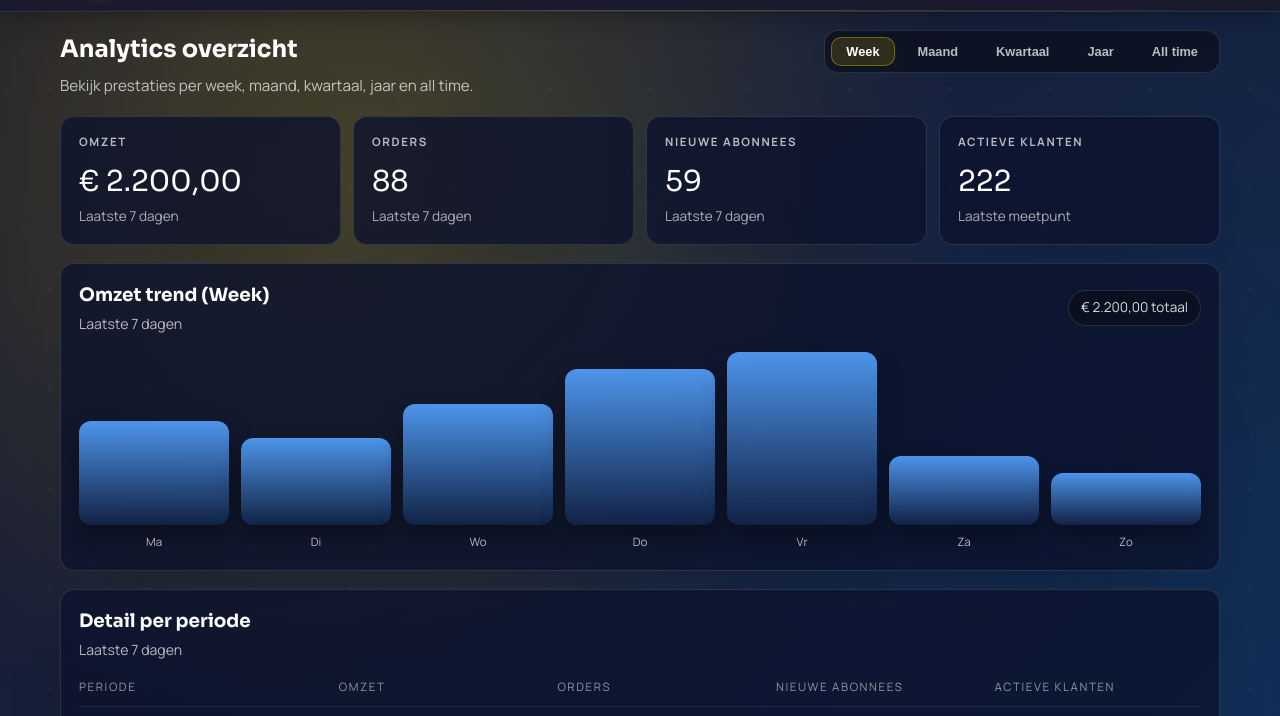
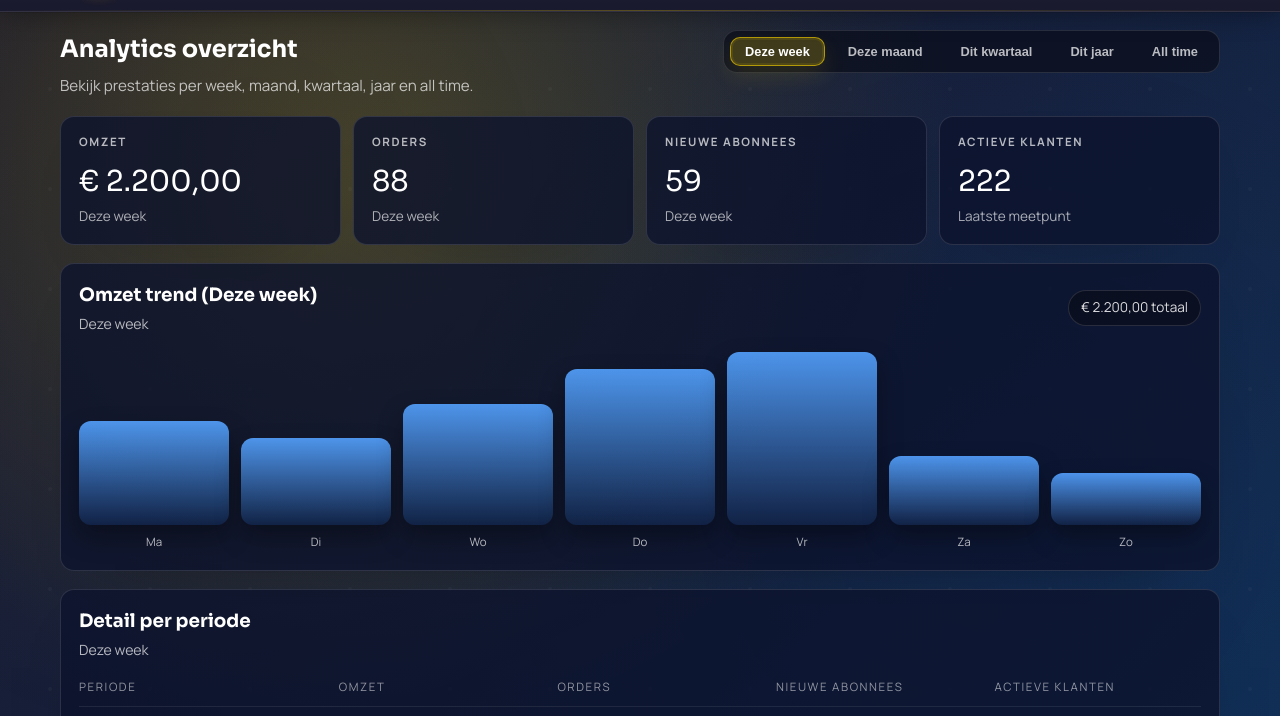
Before and after one commit to Serve63/Mathijs.ai, a website: page analytics.html in a window 1280 px wide. Shown: the part 61-777 px from the top of the page. Drawn offline with Linux system fonts and the light colour scheme.

Commit message:
codex(auto): clarify analytics range labels

```diff
--- a/analytics.html
+++ b/analytics.html
@@ -232,10 +232,24 @@
         font-weight: 600;
       }
 
+      .range-btn:hover {
+        background: rgba(255, 255, 255, 0.06);
+        border-color: rgba(255, 255, 255, 0.14);
+        color: rgba(255, 255, 255, 0.86);
+      }
+
+      .range-btn:focus-visible {
+        outline: 2px solid rgba(230, 194, 0, 0.85);
+        outline-offset: 2px;
+      }
+
       .range-btn.is-active {
-        background: rgba(230, 194, 0, 0.15);
-        border-color: rgba(230, 194, 0, 0.4);
+        background: rgba(230, 194, 0, 0.22);
+        border-color: rgba(230, 194, 0, 0.7);
         color: #fff;
+        box-shadow:
+          0 0 0 2px rgba(230, 194, 0, 0.10) inset,
+          0 10px 22px rgba(230, 194, 0, 0.12);
       }
 
       .summary-grid {
@@ -439,10 +453,10 @@
           <p>Bekijk prestaties per week, maand, kwartaal, jaar en all time.</p>
         </div>
         <div class="range-toggle" role="tablist" aria-label="Tijdspanne">
-          <button class="range-btn is-active" type="button" data-range="week" aria-pressed="true">Week</button>
-          <button class="range-btn" type="button" data-range="month" aria-pressed="false">Maand</button>
-          <button class="range-btn" type="button" data-range="quarter" aria-pressed="false">Kwartaal</button>
-          <button class="range-btn" type="button" data-range="year" aria-pressed="false">Jaar</button>
+          <button class="range-btn is-active" type="button" data-range="week" aria-pressed="true">Deze week</button>
+          <button class="range-btn" type="button" data-range="month" aria-pressed="false">Deze maand</button>
+          <button class="range-btn" type="button" data-range="quarter" aria-pressed="false">Dit kwartaal</button>
+          <button class="range-btn" type="button" data-range="year" aria-pressed="false">Dit jaar</button>
           <button class="range-btn" type="button" data-range="all" aria-pressed="false">All time</button>
         </div>
       </section>
@@ -485,7 +499,7 @@
         <div class="panel-head">
           <div>
             <h2>Detail per periode</h2>
-            <p id="table-meta">Laatste 7 dagen</p>
+            <p id="table-meta">Deze week</p>
           </div>
         </div>
         <div class="table-head" aria-hidden="true">
--- a/analytics.js
+++ b/analytics.js
@@ -59,23 +59,23 @@
 
   const ranges = {
     week: {
-      label: "Week",
-      meta: "Laatste 7 dagen",
+      label: "Deze week",
+      meta: "Deze week",
       points: weekPoints
     },
     month: {
-      label: "Maand",
-      meta: "Laatste 12 maanden",
+      label: "Deze maand",
+      meta: "Deze maand",
       points: monthPoints
     },
     quarter: {
-      label: "Kwartaal",
-      meta: "Laatste 4 kwartalen",
+      label: "Dit kwartaal",
+      meta: "Dit kwartaal",
       points: quarterPoints
     },
     year: {
-      label: "Jaar",
-      meta: "Laatste 4 jaar",
+      label: "Dit jaar",
+      meta: "Dit jaar",
       points: yearPoints
     },
     all: {
```
